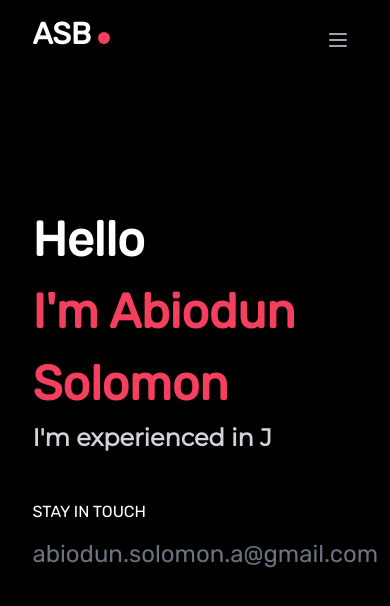
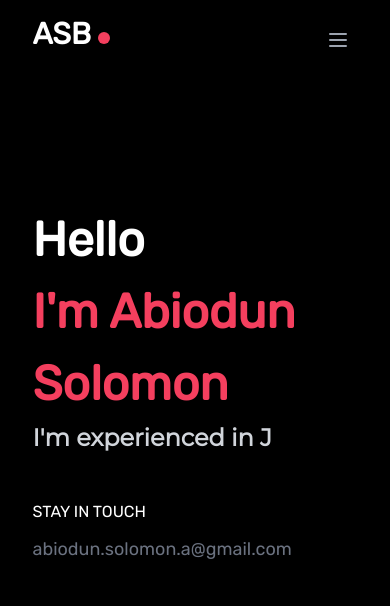
Before and after one commit to iamhabbeboy/website, a Next.js app: page / in a window 390 px wide. Shown: the top 606 px of the page. Built offline with nearby package versions, Linux system fonts and the light colour scheme.

Commit message:
refactor: fix typo

```diff
--- a/pages/index.tsx
+++ b/pages/index.tsx
@@ -34,7 +34,7 @@ const Home = () => {
           </div>
           <div className={""}>
             <h3 className="mt-11 uppercase">Stay in touch</h3>
-            <h2 className="mt-3 text-2xl text-gray-500 ">{email}</h2>
+            <h2 className="mt-3 text-lg md:text-2xl text-gray-500 ">{email}</h2>
           </div>
         </Header>
       </main>
--- a/pages/resume.tsx
+++ b/pages/resume.tsx
@@ -29,7 +29,7 @@ const Resume = () => {
             </a>
           </div>
           <div>
-            <div className="relative wrap overflow-hidden p-0 md:p-10 lg:p-10 h-full w-full">
+            <div className="relative wrap overflow-hidden p-0 md:p-10 h-full w-full">
               <div
                 className="md:border-2-2 md:absolute md:border-opacity-20 md:border-gray-200 h-full md:border"
                 style={style}
```
